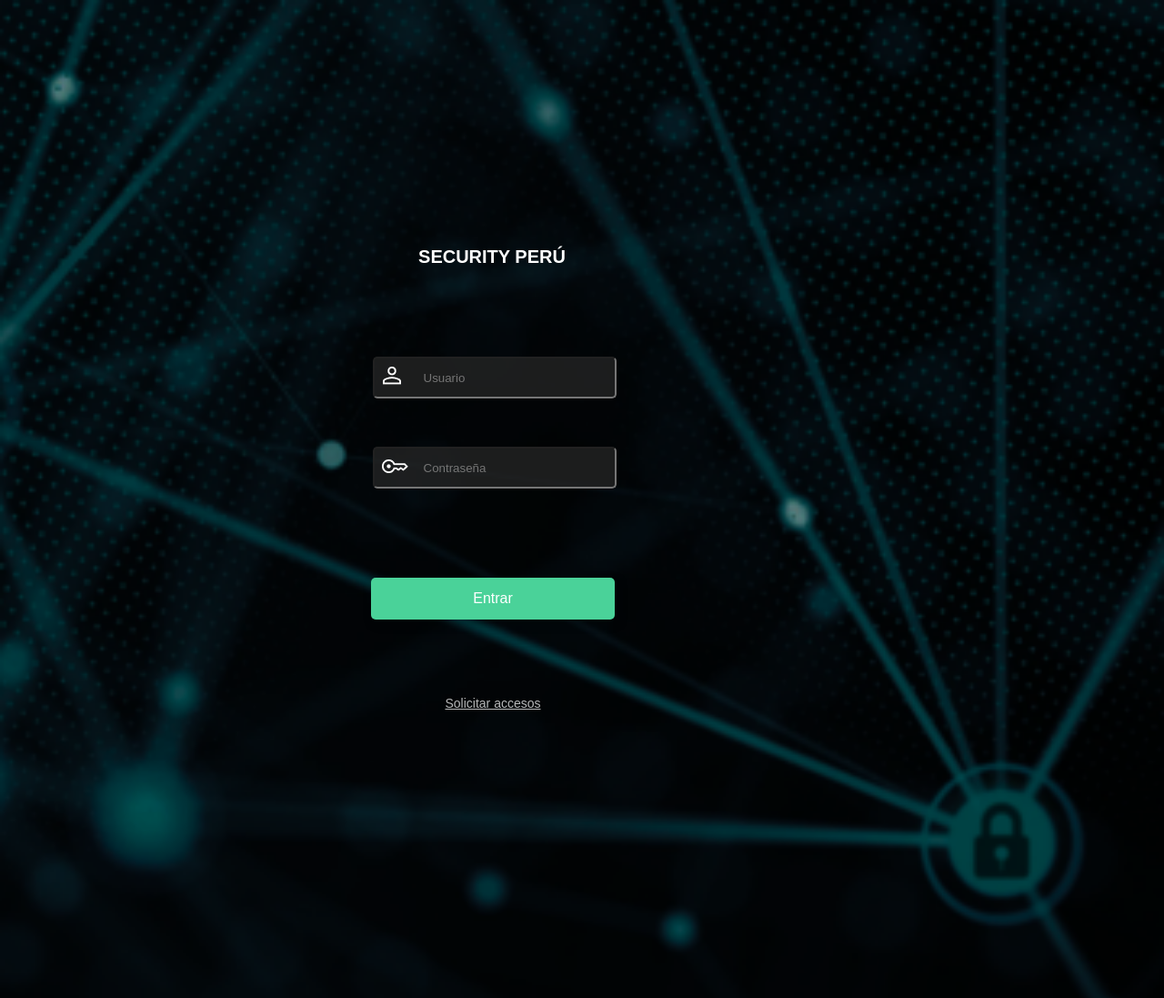
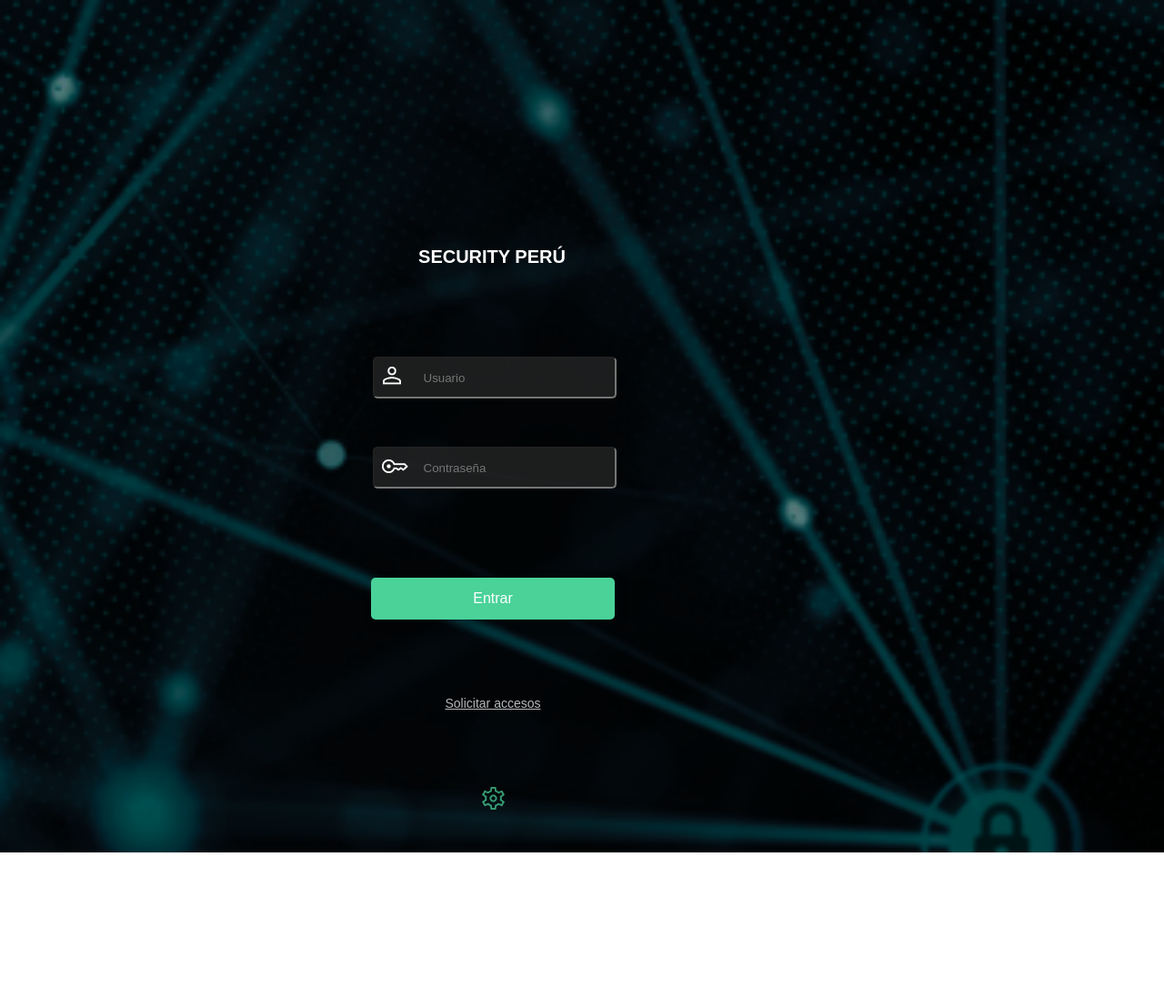
Before and after one commit to GerardoCieza/LOGIN1, a plain HTML site: page index.html in a window 1280 px wide. Shown: the top 1097 px of the page at 91% size. After the commit the page ends 937 px from the top, so only its background shows below. Drawn offline with Linux system fonts and the light colour scheme.

Commit message:
casi listo

```diff
--- a/index.html
+++ b/index.html
@@ -87,14 +87,8 @@
     color: rgba(251, 251, 251, 0.73);
 ">Solicitar accesos</a>
                     <div class="config" style="display: flex;flex-direction: row;justify-content: space-around;">
-                        <img src="config.png" style="
-position: absolute;
-display: flex;
-flex-direction: row;
-justify-content: space-around;
-top: 534px;
-left: 139px;
-">
+                        <img src="config.png" style="">
+                    </div>
                     </div>
                 </div>
             </div>
--- a/style.css
+++ b/style.css
@@ -108,10 +108,7 @@ body {
     color: rgba(251, 251, 251, 0.73);
 }
 .config{
-    position: absolute;
     display: flex;
     flex-direction: row;
     justify-content: space-around;
-    top: 534px;
-    left: 139px;
 }
```
